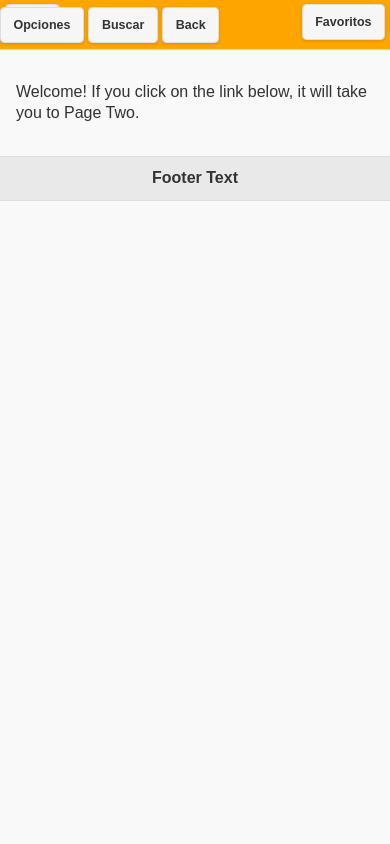
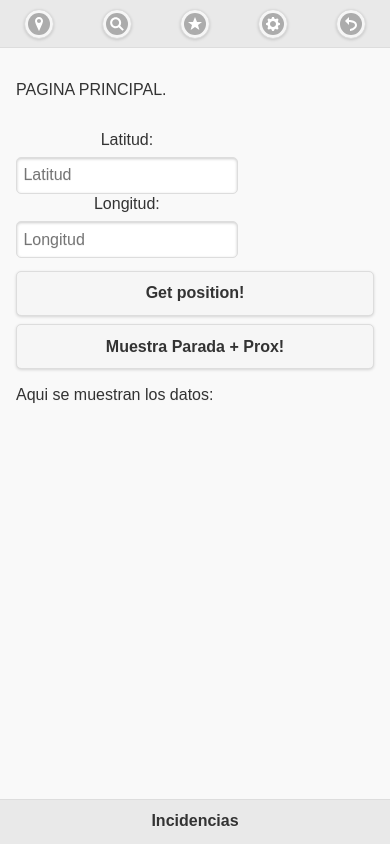
Before and after one commit to Bertys/PGame, a plain HTML site: page index.html in a window 390 px wide. Drawn offline with Linux system fonts and the light colour scheme; some packages are replaced by stand-ins of ours; files that its build step writes are made by us from their sources.

Commit message:
Add files via upload

```diff
--- /dev/null
+++ b/css/index2.css
@@ -0,0 +1,6 @@
+<!-->
+.headers {
+        background: #ffa500 !important;
+        float: left !important;
+
+-->
--- a/index.html
+++ b/index.html
@@ -5,125 +5,173 @@
     <meta name="viewport" content="initial-scale=1.0">
     <meta charset="utf-8">
     <link rel="stylesheet" href="js/jquery.mobile-1.4.5/jquery.mobile-1.4.5.css">
-      <link rel="stylesheet" href="js/index.css">
-      <link rel="stylesheet" href="js/index2.css">
-
-
+      <link rel="stylesheet" href="css/index.css">
+      <link rel="stylesheet" href="css/index2.css">
   </head>
   <body>
 
+<div data-role="page" id="principal">
 
-
-<div data-role="page" id="pageone">
   <div data-role="header" data-position="fixed" class="headers">
 
-      <a href="#pagetwo">Ruta</a>
-      <a href="#pagethree">Favoritos</a>
-      <a href="#pagefour">Opciones</a>
-      <a href="#pagefive">Buscar</a>
-      <a href="#pageone">Back</a>
-  </div>
+      <div class="ui-grid-d" align="center">
 
-  <div data-role="main" class="ui-content">
-    <p>Welcome! If you click on the link below, it will take you to Page Two.</p>
+        <div class="ui-block-a"><a href ="#ruta" data-role="button" data-icon="location" data-iconpos="notext">Ruta</a></div>
+        <div class="ui-block-b"><a href ="#buscar" data-role="button" data-icon="search" data-iconpos="notext">Ruta</a></div>
+        <div class="ui-block-c"><a href ="#favoritos" data-role="button" data-icon="star" data-iconpos="notext">Ruta</a></div>
+        <div class="ui-block-d"><a href ="#opciones" data-role="button" data-icon="gear" data-iconpos="notext">Ruta</a></div>
+        <div class="ui-block-e"><a href ="#principal" data-role="button" data-icon="back" data-iconpos="notext">Ruta</a></div>
 
       </div>
 
-  <div data-role="footer">
-    <h1>Footer Text</h1>
+  </div>
+
+
+  <div data-role="main" class="ui-content">
+    <p>PAGINA PRINCIPAL.</p>
+    <form>
+        <div class="ui-field-contain">
+        <label for="Latitud">Latitud:</label>
+        <input type="text" name="CoordX" id="CoordX" placeholder="Latitud">
+        <label for="Longitud">Longitud:</label>
+        <input type="text" name="CoordY" id="CoordY" placeholder="Longitud">
+      </div>
+    </form>
+
+    <div>
+        <button type="button" id="b5">Get position!</button>
+        <button type="button" id="b1">Muestra Parada + Prox!</button>
+    </div>
+
+    <div>
+        <p>Aqui se muestran los datos: </p>
+        <div id="demo"></div>
+        <div id="id01"></div>
+    </div>
+
+  </div>
+
+  <div data-role="footer" data-position="fixed">
+    <h1>Incidencias</h1>
   </div>
 </div>
 
-<div data-role="page" id="pagetwo">
-  <div data-role="header" data-position="fixed" >
-    <h1>Principal</h1>
-      <a href="#pagetwo">Ruta</a>
-      <a href="#pagethree">Favoritos</a>
-      <a href="#pagefour">Opciones</a>
-      <a href="#pagefive">Buscar</a>
-      <a href="#pageone">Back</a>
-  </div>
+<div data-role="page" id="ruta">
+  <div data-role="header" data-position="fixed" class="headers">
+    <div class="ui-grid-d" align="center">
 
-  <div data-role="main" class="ui-content">
-    <p>This is Page Two. If you click on the link below, it will take you to Page One.</p>
+        <div class="ui-block-a"><a href ="#ruta" data-role="button" data-icon="location" data-iconpos="notext">Ruta</a></div>
+        <div class="ui-block-b"><a href ="#buscar" data-role="button" data-icon="search" data-iconpos="notext">Ruta</a></div>
+        <div class="ui-block-c"><a href ="#favoritos" data-role="button" data-icon="star" data-iconpos="notext">Ruta</a></div>
+        <div class="ui-block-d"><a href ="#opciones" data-role="button" data-icon="gear" data-iconpos="notext">Ruta</a></div>
+        <div class="ui-block-e"><a href ="#principal" data-role="button" data-icon="back" data-iconpos="notext">Ruta</a></div>
 
       </div>
+</div>
+  <div data-role="main" class="ui-content">
+    <p>RUTA.</p>
+    <div>
 
-  <div data-role="footer">
-    <h1>Footer Text</h1>
+
+
+    <button type="button" id="b3">Muestra Mapa!</button>
+    <button type="button" id="b33">Ves a la poliline!</button>
+
+
+    <div>
+    <div id="mapcanvas">
+          <!-- map loads here... -->
+    </div>
+    </div>
 </div>
   </div>
 
-<div data-role="page" id="pagethree">
-  <div data-role="header" data-position="fixed" >
-    <h1>Principal</h1>
-      <a href="#pagetwo">Ruta</a>
-      <a href="#pagethree">Favoritos</a>
-      <a href="#pagefour">Opciones</a>
-      <a href="#pagefive">Buscar</a>
-      <a href="#pageone">Back</a>
+  <div data-role="footer" data-position="fixed">
+    <h1>Incidencias</h1>
+  </div>
 </div>
 
+<div data-role="page" id="favoritos">
+  <div data-role="header" data-position="fixed" class="headers">
+    <div class="ui-grid-d" align="center">
+
+        <div class="ui-block-a"><a href ="#ruta" data-role="button" data-icon="location" data-iconpos="notext">Ruta</a></div>
+        <div class="ui-block-b"><a href ="#buscar" data-role="button" data-icon="search" data-iconpos="notext">Ruta</a></div>
+        <div class="ui-block-c"><a href ="#favoritos" data-role="button" data-icon="star" data-iconpos="notext">Ruta</a></div>
+        <div class="ui-block-d"><a href ="#opciones" data-role="button" data-icon="gear" data-iconpos="notext">Ruta</a></div>
+        <div class="ui-block-e"><a href ="#principal" data-role="button" data-icon="back" data-iconpos="notext">Ruta</a></div>
+
+      </div>
+</div>
   <div data-role="main" class="ui-content">
-    <p>This is Page Two. If you click on the link below, it will take you to Page One.</p>
-    <a href="#pageone">Go to Page One</a>
+    <p>FAVORITOS.</p>
   </div>
 
-  <div data-role="footer">
-    <h1>Footer Text</h1>
+  <div data-role="footer" data-position="fixed">
+    <h1>Incidencias</h1>
   </div>
 </div>
 
 
-      <div data-role="page" id="pagefour">
-  <div data-role="header" data-position="fixed" >
-    <h1>Principal</h1>
-      <a href="#pagetwo">Ruta</a>
-      <a href="#pagethree">Favoritos</a>
-      <a href="#pagefour">Opciones</a>
-      <a href="#pagefive">Buscar</a>
-      <a href="#pageone">Back</a>
+      <div data-role="page" id="opciones">
+  <div data-role="header" data-position="fixed" class="headers">
+    <div class="ui-grid-d" align="center">
+
+        <div class="ui-block-a"><a href ="#ruta" data-role="button" data-icon="location" data-iconpos="notext">Ruta</a></div>
+        <div class="ui-block-b"><a href ="#buscar" data-role="button" data-icon="search" data-iconpos="notext">Ruta</a></div>
+        <div class="ui-block-c"><a href ="#favoritos" data-role="button" data-icon="star" data-iconpos="notext">Ruta</a></div>
+        <div class="ui-block-d"><a href ="#opciones" data-role="button" data-icon="gear" data-iconpos="notext">Ruta</a></div>
+        <div class="ui-block-e"><a href ="#principal" data-role="button" data-icon="back" data-iconpos="notext">Ruta</a></div>
+
+      </div>
+</div>
+  <div data-role="main" class="ui-content">
+    <p>OPCIONES.</p>
   </div>
 
-  <div data-role="main" class="ui-content">
-    <p>This is Page Two. If you click on the link below, it will take you to Page One.</p>
-    <a href="#pageone">Go to Page One</a>
-  </div>
-
-  <div data-role="footer">
-    <h1>Footer Text</h1>
+  <div data-role="footer" data-position="fixed">
+    <h1>Incidencias</h1>
   </div>
 </div>
 
 
 
 
-      <div data-role="page" id="pagefive">
-  <div data-role="header" data-position="fixed" >
-    <h1>Principal</h1>
-      <a href="#pagetwo">Ruta</a>
-      <a href="#pagethree">Favoritos</a>
-      <a href="#pagefour">Opciones</a>
-      <a href="#pagefive">Buscar</a>
-      <a href="#pageone">Back</a>
+      <div data-role="page" id="buscar">
+  <div data-role="header" data-position="fixed" class="headers">
+    <div class="ui-grid-d" align="center">
+
+        <div class="ui-block-a"><a href ="#ruta" data-role="button" data-icon="location" data-iconpos="notext">Ruta</a></div>
+        <div class="ui-block-b"><a href ="#buscar" data-role="button" data-icon="search" data-iconpos="notext">Ruta</a></div>
+        <div class="ui-block-c"><a href ="#favoritos" data-role="button" data-icon="star" data-iconpos="notext">Ruta</a></div>
+        <div class="ui-block-d"><a href ="#opciones" data-role="button" data-icon="gear" data-iconpos="notext">Ruta</a></div>
+        <div class="ui-block-e"><a href ="#principal" data-role="button" data-icon="back" data-iconpos="notext">Ruta</a></div>
+
+      </div>
        </div>
   <div data-role="main" class="ui-content">
-    <p>This is Page Two. If you click on the link below, it will take you to Page One.</p>
-    <a href="#pageone">Go to Page One</a>
+    <p>BUSCAR.</p>
   </div>
 
-  <div data-role="footer">
-    <h1>Footer Text</h1>
+  <div data-role="footer" data-position="fixed">
+    <h1>Incidencias</h1>
   </div>
 </div>
 
 
-    <script src="js/jquery-1.11.0.js"></script><!--jquery.mobile-1.4.0.min.js
+
+    <script src="js/jquery-1.11.0.js"></script>
+    <script src="js/jquery.mobile-1.4.0.min.js"></script><!--jquery.mobile-1.4.0.min.js
     <script type="text/javascript" src="js/jquery.mobile-1.4.5/jquery.mobile-1.4.5.min.js"></script>-->
     <script type="text/javascript" src="cordova.js"></script>
-    <script src="js/jquery.mobile-1.4.0.min.js"></script>
+
+
+
+         <script src="js/paradas.js"></script>
+          <script src="js/geo.js"></script>
+    <script src="js/buscaparadas.js"></script>
     <script type="text/javascript" src="js/index.js"></script>
 
-      <script src="js/buscaparadas.js"></script>
+
   </body>
 </html>
```
Lines whose indentation alone changed are shown as unchanged.
